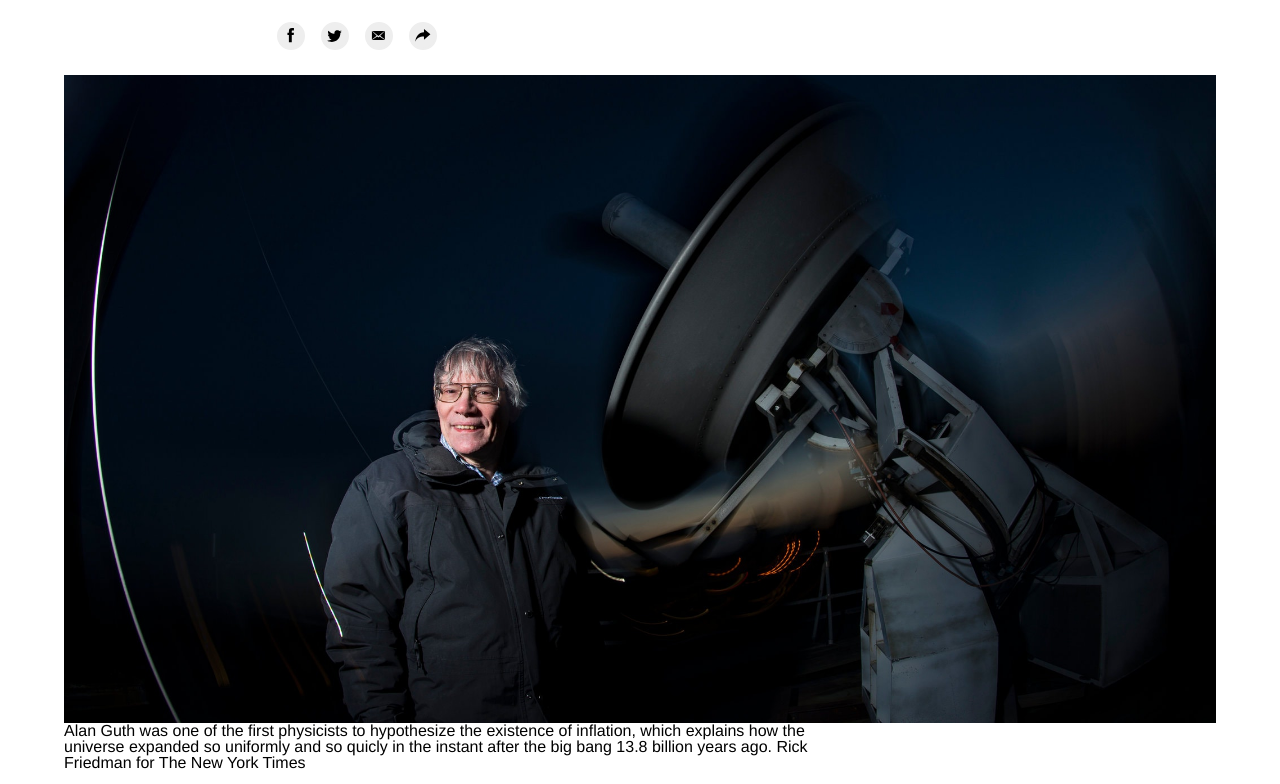
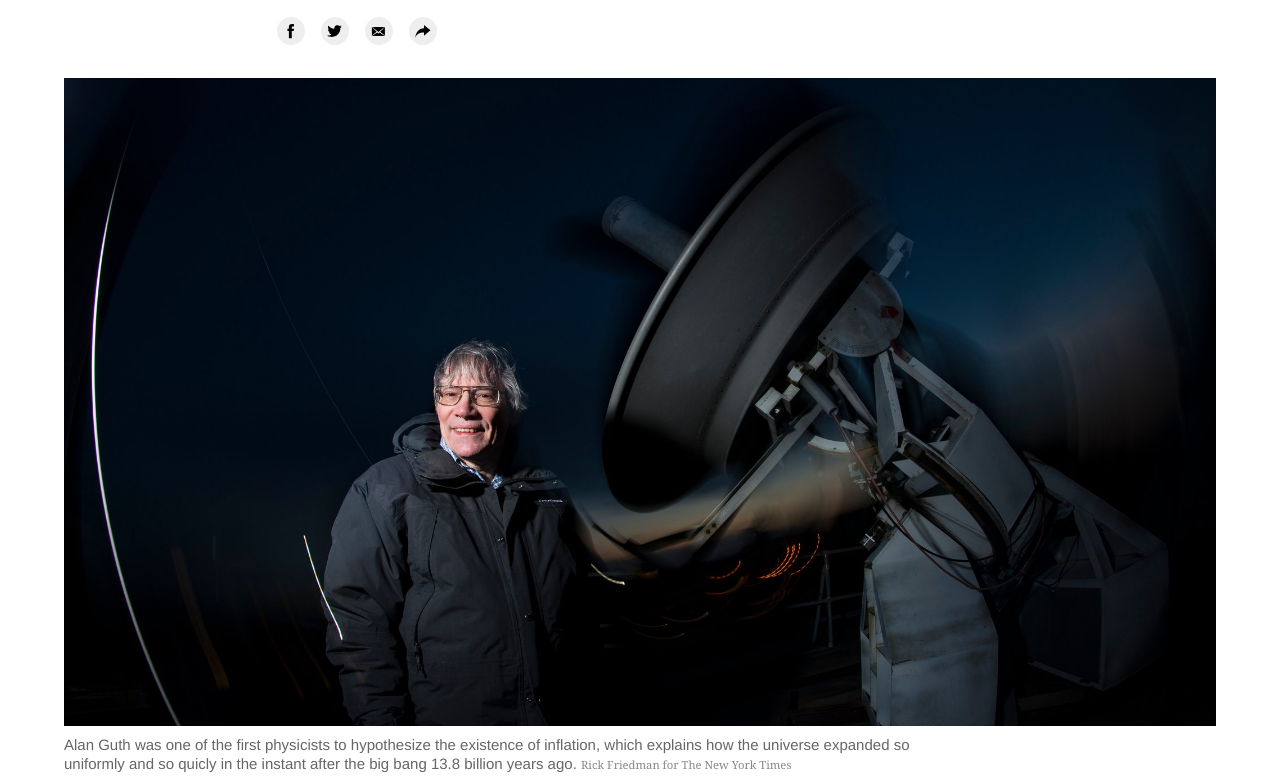
Before and after one commit to NemisIGuess/css-practice, a plain HTML site: page new-york-times-article/index.html in a window 1280 px wide. Shown: the part 268-1052 px from the top of the page. Drawn offline with Linux system fonts and the light colour scheme.

Commit message:
Styled image and its caption

```diff
--- a/new-york-times-article/index.html
+++ b/new-york-times-article/index.html
@@ -74,12 +74,17 @@
           </div>
         </section>
         <figure class="flex">
-          <img class="article-img" src="./assets/article-img.jpg" />
+          <img
+            class="article-img"
+            alt="Alan Guth posses besides a telescope"
+            src="./assets/article-img.jpg"
+          />
           <figcaption>
             Alan Guth was one of the first physicists to hypothesize the
             existence of inflation, which explains how the universe expanded so
             uniformly and so quicly in the instant after the big bang 13.8
-            billion years ago. Rick Friedman for The New York Times
+            billion years ago.
+            <small>Rick Friedman for The New York Times</small>
           </figcaption>
         </figure>
         <footer></footer>
--- a/new-york-times-article/style.css
+++ b/new-york-times-article/style.css
@@ -104,7 +104,7 @@ h1 {
 .social-media {
   width: 58%;
   height: 30px;
-  margin: 1.5em 0;
+  margin: 1.2em 0 2em;
 }
 
 .sm-svg-container {
@@ -132,10 +132,20 @@ figure {
 
 .article-img {
   width: 100%;
-  background-color: pink;
 }
 
 figcaption {
-  width: 65%;
+  width: 75%;
   align-self: flex-start;
+  font-size: 0.9375em;
+  line-height: 1.25em;
+  margin: 10px 0;
+  color: rgb(102, 102, 102);
 }
+
+small {
+  font-family: Georgia;
+  font-size: 0.75em;
+  line-height: 1.125em;
+  color: #888;
+}
```
